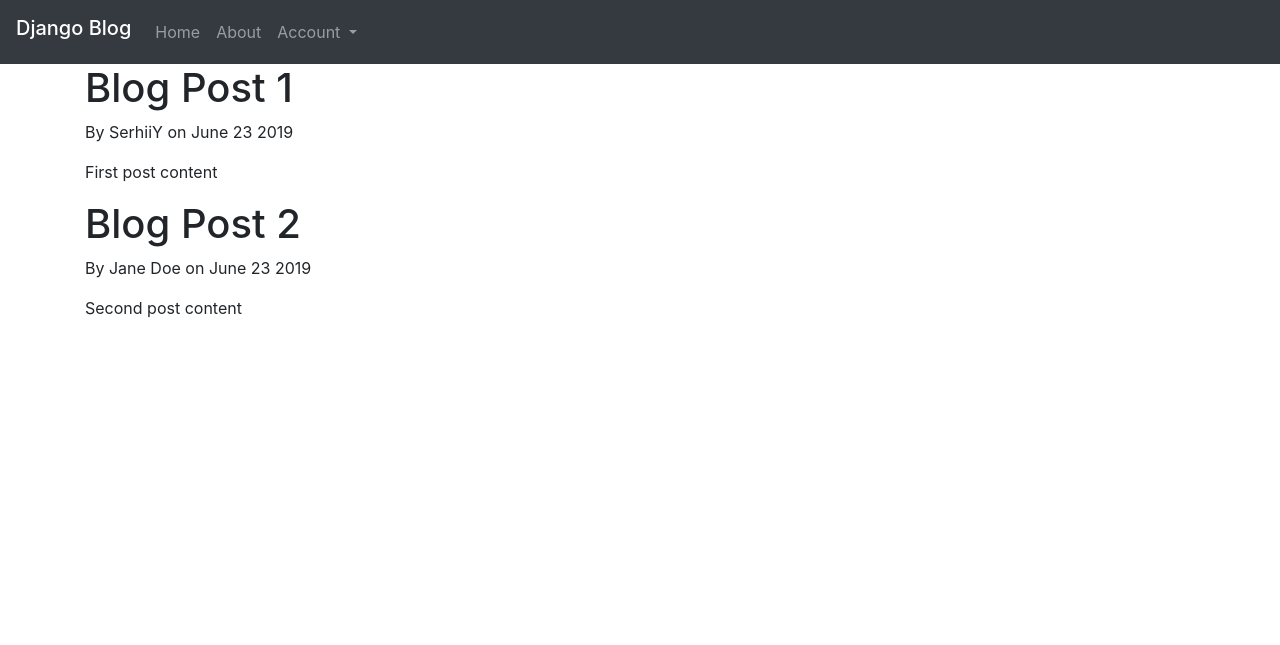
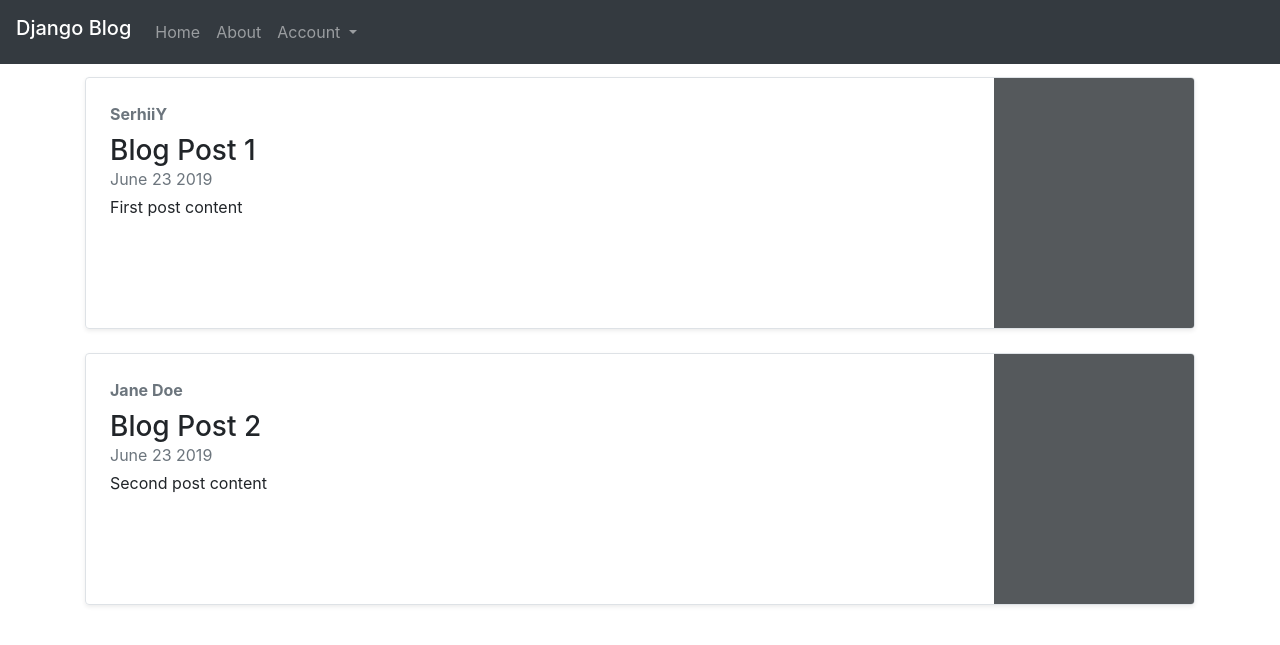
Before and after one commit to s-yaholnytskyi/django-demo, a Django app: page / in a window 1280 px wide. Shown: the top 645 px of the page. Run offline with Django 3.2, Linux system fonts and the light colour scheme; some libraries are stand-ins or nearby versions.

Commit message:
added some html for home and about

```diff
--- a/django_demo/blog/templates/blog/base.html
+++ b/django_demo/blog/templates/blog/base.html
@@ -13,7 +13,8 @@
     {% endif %}
 </head>
 <body>
-        <nav class="navbar navbar-expand-lg navbar-dark bg-dark">
+    <header>
+        <nav class="navbar navbar-expand-lg navbar-dark bg-dark" style='margin-bottom: 1%;'>
                 <h5 class="navbar-brand" style='color: #fff; cursor: default;'>Django Blog</h5>
                 <button class="navbar-toggler" type="button" data-toggle="collapse" data-target="#navbarNavDropdown" aria-controls="navbarNavDropdown" aria-expanded="false" aria-label="Toggle navigation">
                   <span class="navbar-toggler-icon"></span>
@@ -21,10 +22,10 @@
                 <div class="collapse navbar-collapse" id="navbarNavDropdown">
                   <ul class="navbar-nav">
                     <li class="nav-item">
-                      <a class="nav-link" href="/">Home</a>
+                      <a class="nav-link" href="{% url 'blog-home' %}">Home</a>
                     </li>
                     <li class="nav-item">
-                      <a class="nav-link" href="/about">About</a>
+                      <a class="nav-link" href="{% url 'blog-about' %}">About</a>
                     </li>
                     <li class="nav-item dropdown">
                       <a class="nav-link dropdown-toggle" href="#" id="navbarDropdownMenuLink" role="button" data-toggle="dropdown" aria-haspopup="true" aria-expanded="false">
@@ -37,7 +38,8 @@
                     </li>
                   </ul>
                 </div>
-              </nav>
+        </nav>
+    </header>
     <div class='container'>
         {% block content %}{% endblock %}
     </div>
--- a/django_demo/blog/templates/blog/home.html
+++ b/django_demo/blog/templates/blog/home.html
@@ -1,8 +1,16 @@
 {% extends 'blog/base.html' %}
 {% block content %}
     {% for post in posts %}
-        <h1>{{ post.title }}</h1>
-        <p>By {{ post.author }} on {{ post.date_posted }}</p>
-        <p>{{ post.content }}</p>
+        <div class="row no-gutters border rounded overflow-hidden flex-md-row mb-4 shadow-sm h-md-250 position-relative">
+            <div class="col p-4 d-flex flex-column position-static">
+                <strong class="d-inline-block mb-2 text-secondary">{{ post.author }}</strong>
+                <h3 class="mb-0">{{ post.title }}</h3>
+                <div class="mb-1 text-muted">{{ post.date_posted }}</div>
+                <p class="mb-auto">{{ post.content }}</p>
+            </div>
+            <div class="col-auto d-none d-lg-block">
+                <svg class="bd-placeholder-img" width="200" height="250" xmlns="http://www.w3.org/2000/svg" preserveAspectRatio="xMidYMid slice" focusable="false" role="img" aria-label="Placeholder: Thumbnail"><title>Placeholder</title><rect width="100%" height="100%" fill="#55595c"></rect><text x="50%" y="50%" fill="#eceeef" dy=".3em"></text></svg>
+            </div>
+        </div>
     {% endfor %}
 {% endblock content %}
```
